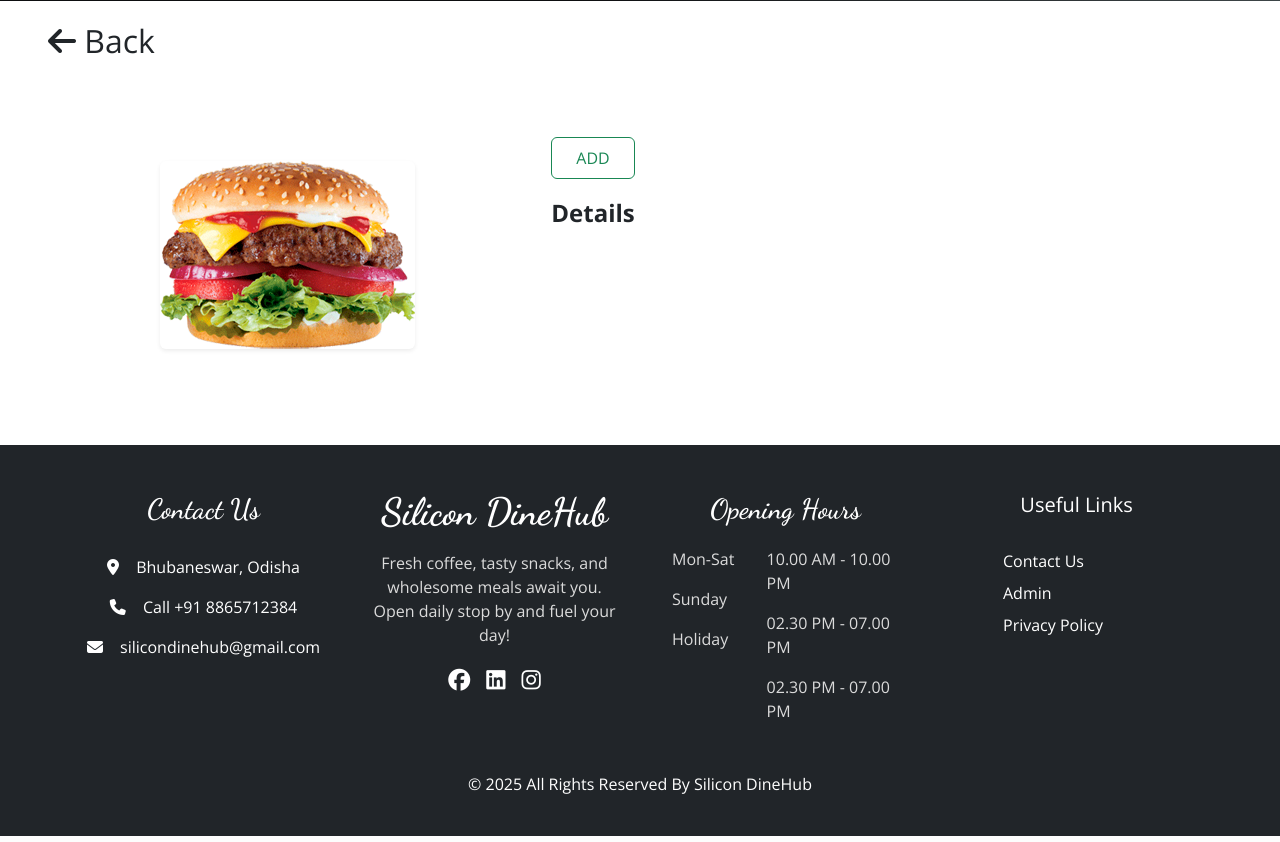
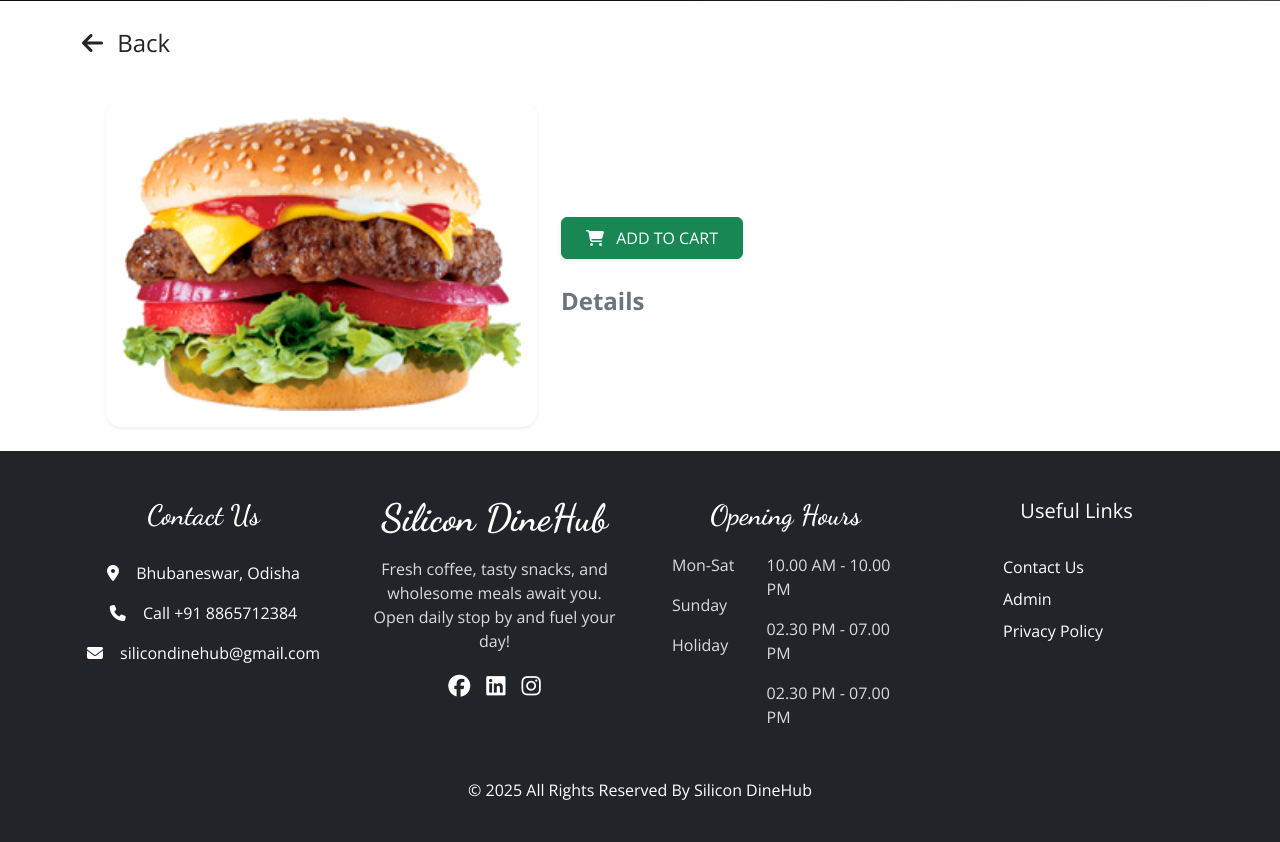
Before and after one commit to soumendrabehera99/SiliconDineHub, a PHP site: page /foodDetails.php in a window 1280 px wide. Shown: the part 75-917 px from the top of the page. Run offline with PHP 8.4, Linux system fonts and the light colour scheme; some libraries are stand-ins or nearby versions.

Commit message:
Change design of foodDetails page

```diff
--- a/foodDetails.php
+++ b/foodDetails.php
@@ -1,22 +1,36 @@
 <?php
 include_once "./fragment/navbar.php";
 ?>
-<section class=" mt-3 mb-5">
-    <div class="ms-5">
-        <a href="javascript:history.back()" class="text-dark text-decoration-none fs-2">
-            <i class="fas fa-arrow-left"></i> Back
-        </a>
-    </div>
-    <div class="containe p-5">
-        <div class="row">
-            <div class="col-md-5 text-center p-5">
-                <img src="./assets/images/f2.png" class="img-fluid rounded shadow-sm">
+<section class="mt-4 mb-5">
+    <div class="container mb-2">
+        <!-- Back Button -->
+        <div class="mb-3">
+            <a href="javascript:history.back()" class="text-dark text-decoration-none fs-4">
+                <i class="fas fa-arrow-left me-2"></i> Back
+            </a>
+        </div>
+
+        <!-- Food Details Card -->
+        <div class="row align-items-center shadow-md rounded-4 p-4 bg-white">
+            <!-- Food Image -->
+            <div class="col-md-5 text-center">
+                <div class="card border-0 shadow-sm rounded-4 p-3">
+                    <img src="./assets/images/f2.png" class="img-fluid rounded-3">
+                </div>
             </div>
-            <div class="col-md-7 food-details">
-                <h3 class="fw-bold text-start foodName"></h3>
-                <p class="fs-5 mt-3 foodPrice"></p>
-                <button class="btn btn-outline-success px-4 py-2 my-2">ADD</button>
-                <p class="fs-4 fw-bold mt-2">Details</p>
+
+            <!-- Food Details -->
+            <div class="col-md-7 food-details mt-3 mt-md-0">
+                <p class="fw-bold text-start foodName fs-2"></p>
+                <p class="fs-4 mt-2 text-success foodPrice"></p>
+
+                <!-- Add to Cart Button -->
+                <button class="btn btn-success px-4 py-2 my-2 shadow-sm">
+                    <i class="fas fa-shopping-cart me-2"></i> ADD TO CART
+                </button>
+
+                <!-- Details Section -->
+                <p class="fs-4 fw-bold mt-3 text-secondary">Details</p>
                 <p class="text-muted fs-5 foodDetails"></p>
             </div>
         </div>
```
